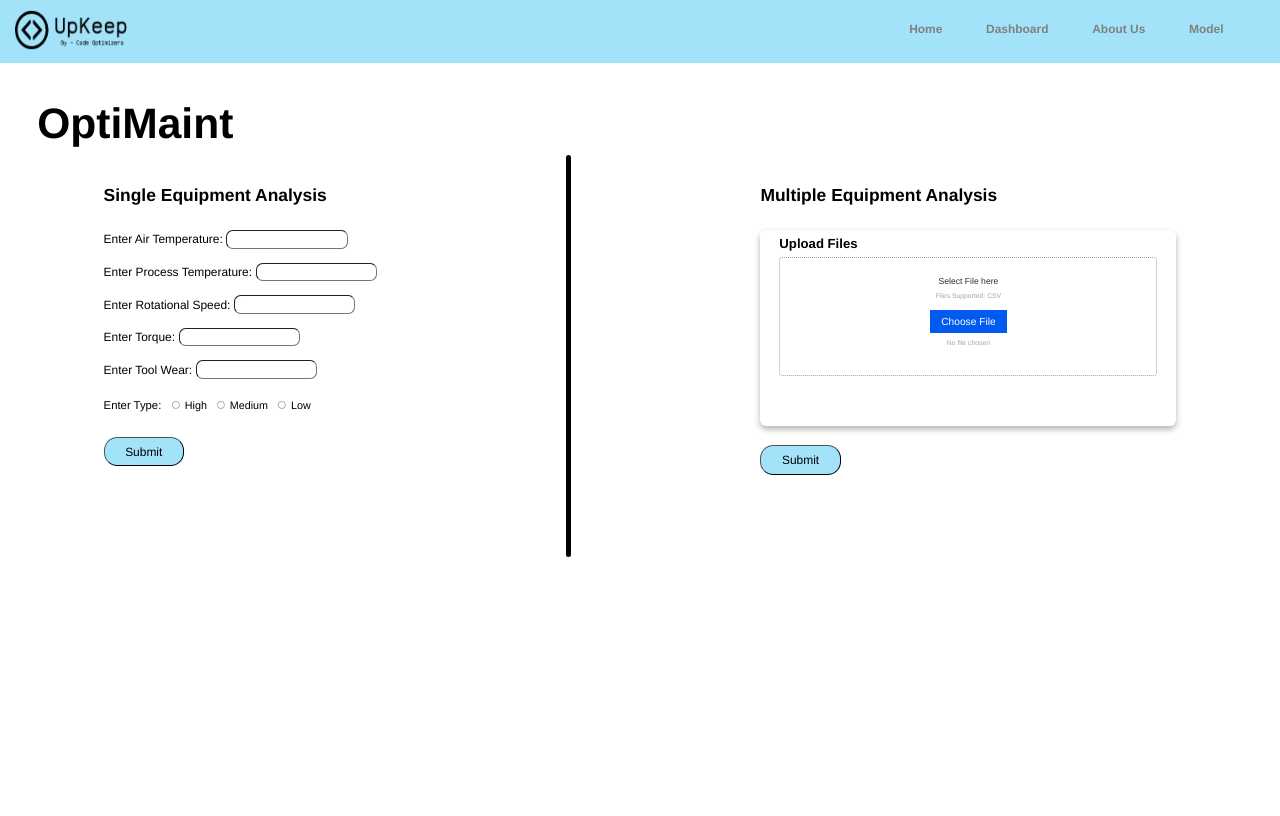
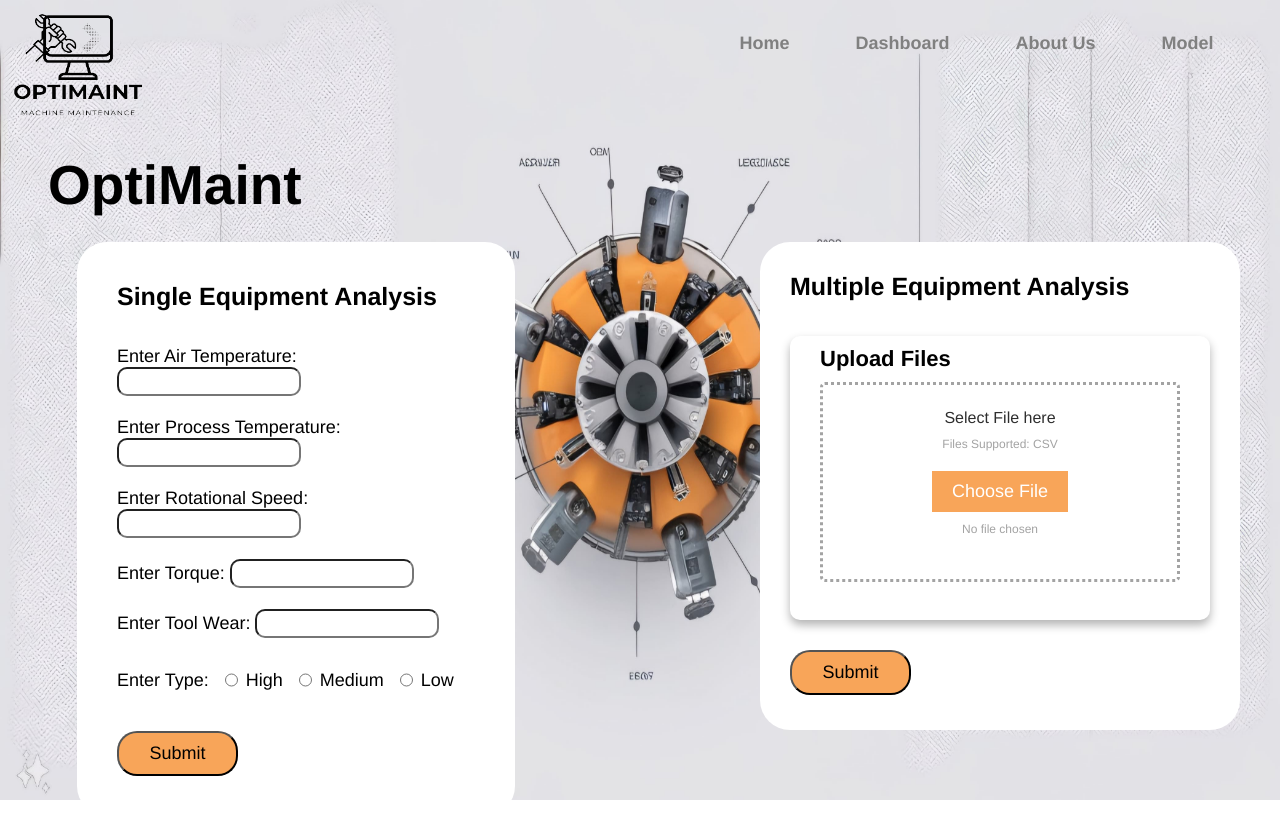
Before and after one commit to yashr4616/HackEra---Code-Optimizer, a Flask app: page /model in a window 1280 px wide. Before the commit the page ends 557 px from the top, so only its background shows below. Run offline with Flask 3, Linux system fonts and the light colour scheme; parts of the project's set-up code (start-up, migrations or seed data) failed here and were passed over.

Commit message:
code update

```diff
--- a/static/css/model.css
+++ b/static/css/model.css
@@ -1,26 +1,38 @@
 * {
-    background-color: rgb(255, 255, 255);
+    /* background-color: rgb(255, 255, 255); */
     color: rgb(0, 0, 0);
     font-family: Helvetica, sans-serif;
     font-size: large;
-    zoom: 0.95;
+    zoom: 1;
     padding: 0;
     margin: 0;
+
 }
-nav{
-    background-color: #A3E3FA;
+
+nav {
+    /* background-color: #A3E3FA; */
+
+}
+
+
+.main {
+    background-image: url('../images/model_bg.jpg');
+    background-repeat: no-repeat;
+    background-position: center;
+    background-size: 100% 100%;
+    height: 100vh;
 }
 
 .main_nav {
-    background-color: #A3E3FA;
+    /* background-color: #A3E3FA; */
     margin-left: 5px;
     width: 97%;
     display: flex;
     top: 0px;
 }
 
-.main_nav a{
-    background-color:#A3E3FA
+.main_nav a {
+    /* background-color:#A3E3FA */
 }
 
 
@@ -28,19 +40,18 @@ nav{
     display: flex;
     width: 100%;
     justify-content: flex-end;
-    background-color: #A3E3FA;
 }
 
 #comp_logo {
-    width: 200px;
-    height: 90px;
-    background-color: #A3E3FA;
+    width: 146px;
+    height: 135px;
 }
 
-#submit_single_data ,#submit_upload_csv{
+#submit_single_data,
+#submit_upload_csv {
     margin-top: 30px;
     padding: 10px;
-    background-color: #A3E3FA;
+    background-color: #f8a559;
     color: rgb(0, 0, 0);
     border-radius: 20px;
     width: 121px;
@@ -60,7 +71,7 @@ nav{
     font-size: large;
     transition: color 250ms ease-out 78ms;
     color: #808080;
-    background-color: #A3E3FA;
+    /* background-color: #A3E3FA; */
 }
 
 
@@ -91,6 +102,13 @@ nav{
 
 .options:hover {
     color: rgb(0, 0, 0);
+    background-color: #f8a559;
+    padding: 10px;
+    border-radius: 20px;
+    display: flex;
+    justify-content: center;
+    align-items: center;
+    margin: 25px;
 }
 
 .nav_btn {
@@ -100,7 +118,7 @@ nav{
     cursor: pointer;
 }
 
-form{
+form {
     margin-top: 35px;
 }
 
@@ -112,7 +130,7 @@ form{
     display: none;
 }
 
-.model_name_type{
+.model_name_type {
     font-size: 25px;
 }
 
@@ -121,6 +139,10 @@ form{
 .model {
     display: flex;
     flex-direction: column;
+    margin-left: 77px;
+    background: white;
+    padding: 40px;
+    border-radius: 30px;
 }
 
 
@@ -129,28 +151,31 @@ form{
     gap: 16px;
 }
 
-.content{
-    margin-top: 45px;
+.content {
+    margin-top: 13px;
+
 }
 
 .model_main {
     display: flex;
-    justify-content: center;
+    justify-content: space-between;
     gap: 245px;
-    padding-top: 47px
-
+    padding-top: 25px
 }
 
-#air_temperature, #process_temperature, #rotational_speed, #torque, #tool_wear{
+#air_temperature,
+#process_temperature,
+#rotational_speed,
+#torque,
+#tool_wear {
     background-color: white;
     border-radius: 10px;
     width: 180px;
     height: 25px;
     color: black
-
 }
 
-#center_line{
+#center_line {
     width: 6px;
     height: 547px;
     background-color: rgb(0, 0, 0) !important;
@@ -159,22 +184,30 @@ form{
     top: -40px
 }
 
-.options_machinetype{
+.options_machinetype {
     display: flex;
     gap: 8px;
 }
 
 
-.machine_type label{
+.machine_type label {
     display: flex;
     align-content: center;
     flex-wrap: wrap
 }
 
 
-#model_name{
+#model_name {
     font-size: 55px;
     margin-left: 48px;
+}
+
+.upload_file {
+    margin-right: 40px;
+    background-color: white;
+    padding: 30px;
+    border-radius: 30px;
+    height: 428px
 }
 
 @import url("https://fonts.googleapis.com/css2?family=Poppins:wght@200;300;400;500;600;700&display=swap");
@@ -191,10 +224,10 @@ form{
 .card {
     border-radius: 10px;
     box-shadow: 0 5px 10px 0 rgba(0, 0, 0, 0.3);
-  width: 600px;
-  height: 260px;
+    width: 360px;
+    height: 234px;
     background-color: #ffffff;
-  padding: 10px 30px 40px;
+    padding: 10px 30px 40px
 }
 
 .card h3 {
@@ -215,6 +248,7 @@ form{
     border: 3px dotted #a3a3a3;
     border-radius: 5px;
     background-color: white;
+    height: 134px;
 }
 
 .drop_box h4 {
@@ -235,7 +269,7 @@ form{
 
 .btn {
     text-decoration: none;
-  background-color: #005af0;
+    background-color: #f8a559;
     color: #ffffff;
     padding: 10px 20px;
     border: none;
@@ -243,14 +277,15 @@ form{
     transition: 0.3s;
 }
 
-.btn:hover{
+.btn:hover {
     text-decoration: none;
     background-color: #ffffff;
-  color: #005af0;
+    color: #f8a559;
     padding: 10px 20px;
     border: none;
     outline: 1px solid #010101;
 }
+
 .form input {
     margin: 10px 0;
     width: 100%;
--- a/templates/model.html
+++ b/templates/model.html
@@ -13,7 +13,7 @@
         <nav>
             <div class="main_nav">
                 <div class="logo">
-                    <a href=""><img src="../static/images/UpKeepo__2__2_-removebg-preview.png" id="comp_logo" alt="logo"></a>
+                    <a href="#"><img src="../static/images/machine_maint.png" id="comp_logo" alt="logo"></a>
                 </div>
                 <div class="menu">
                     <a href="/home">
@@ -100,8 +100,8 @@
                 <h2>{{ prediction_text }}</h2>
                 {% endif %}
                 </section>
-                <div id="center_line"></div>
-                <section>
+                <!-- <div id="center_line"></div> -->
+                <section class="upload_file">
                     <h2 class="model_name_type">Multiple Equipment Analysis</h2>
                     <form action="/upload" method="post" enctype="multipart/form-data">
 
```
Also changed, not shown: static/css/dashboard.css (+154 -4 lines), templates/dashboard.html (+55 -3 lines), static/images/a-photo-of-a-large-turbine-engine-with-multiple-bl-VM9_by1IQwKGlch_OzA-ag-rDMz3IuMSZa2c1YItWkDbw.jpeg (added), static/images/machine_maint.png (added), static/images/model_bg.jpg (added). Lines whose indentation alone changed are shown as unchanged.
